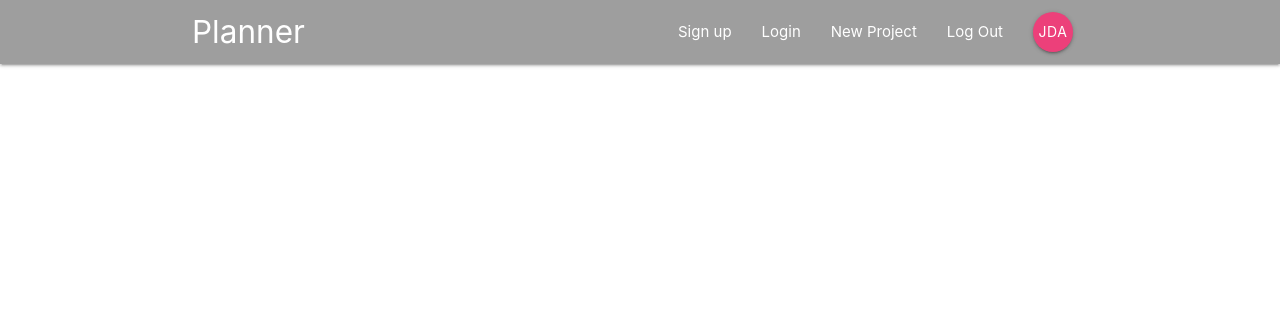
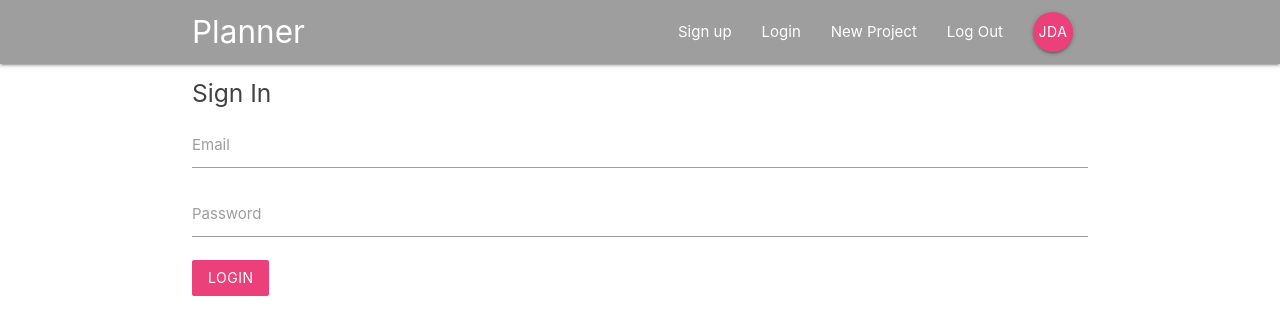
Before and after one commit to jallend1/basic_planner, a React (Create React App) app: page /signin in a window 1280 px wide. Shown: the top 334 px of the page. Built offline with nearby package versions, Linux system fonts and the light colour scheme.

Commit message:
Creates SignIn component and incorporates Materialize JavaScript CDN

```diff
--- a/public/index.html
+++ b/public/index.html
@@ -41,5 +41,6 @@
       To begin the development, run `npm start` or `yarn start`.
       To create a production bundle, use `npm run build` or `yarn build`.
     -->
+    <script src="https://cdnjs.cloudflare.com/ajax/libs/materialize/1.0.0/js/materialize.min.js"></script>
   </body>
 </html>
--- a/src/App.js
+++ b/src/App.js
@@ -1,8 +1,10 @@
 import React from 'react';
 import {BrowserRouter, Switch, Route} from 'react-router-dom';
+
 import NavBar from './components/layout/Navbar';
 import Dashboard from './components/dashboard/Dashboard'
 import ProjectDetails from './components/projects/ProjectDetails';
+import SignIn from './components/auth/SignIn';
 
 function App() {
   return (
@@ -11,6 +13,7 @@
         <NavBar />
         <Switch>
           <Route exact path='/' component={Dashboard} />
+          <Route path="/signin" component={SignIn} />
           <Route path='/project/:id' component={ProjectDetails} />
         </Switch>
       </div>
--- a/src/components/auth/SignIn.js
+++ b/src/components/auth/SignIn.js
@@ -0,0 +1,41 @@
+import React, { Component } from 'react'
+
+export class SignIn extends Component {
+    state= {
+        email: '',
+        password: ''
+    }
+
+    handleChange = e => {
+        this.setState({
+            [e.target.id]: e.target.value
+        });
+    }
+    handleSubmit = e => {
+        e.preventDefault();
+        console.log(this.state)
+    }
+
+    render() {
+        return (
+            <div className="container">
+                <form onSubmit={this.handleSubmit} className="white">
+                    <h5 className="grey-text text-darken-3">Sign In</h5>
+                    <div className="input-field">
+                        <label htmlFor="email">Email</label>
+                        <input type="email" id="email" onChange={this.handleChange}/>
+                    </div>
+                    <div className="input-field">
+                        <label htmlFor="password">Password</label>
+                        <input type="password" id="password" onChange={this.handleChange}/>
+                    </div>
+                    <div className="input-field">
+                        <button className="btn pink lighten-1 z-depth-0">Login</button>
+                    </div>
+                </form>
+            </div>
+        )
+    }
+}
+
+export default SignIn
```
Also changed, not shown: 1 other file (tests, documents, lock files or other folders).
